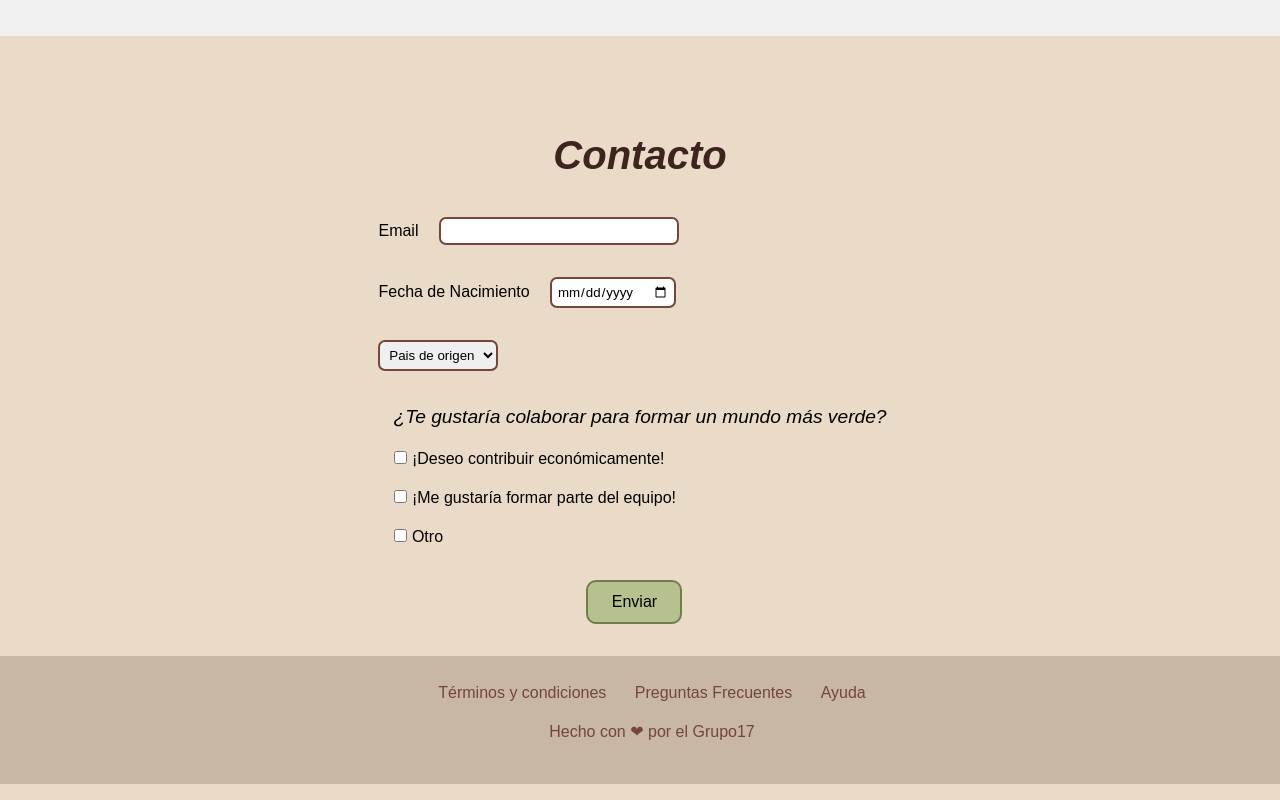
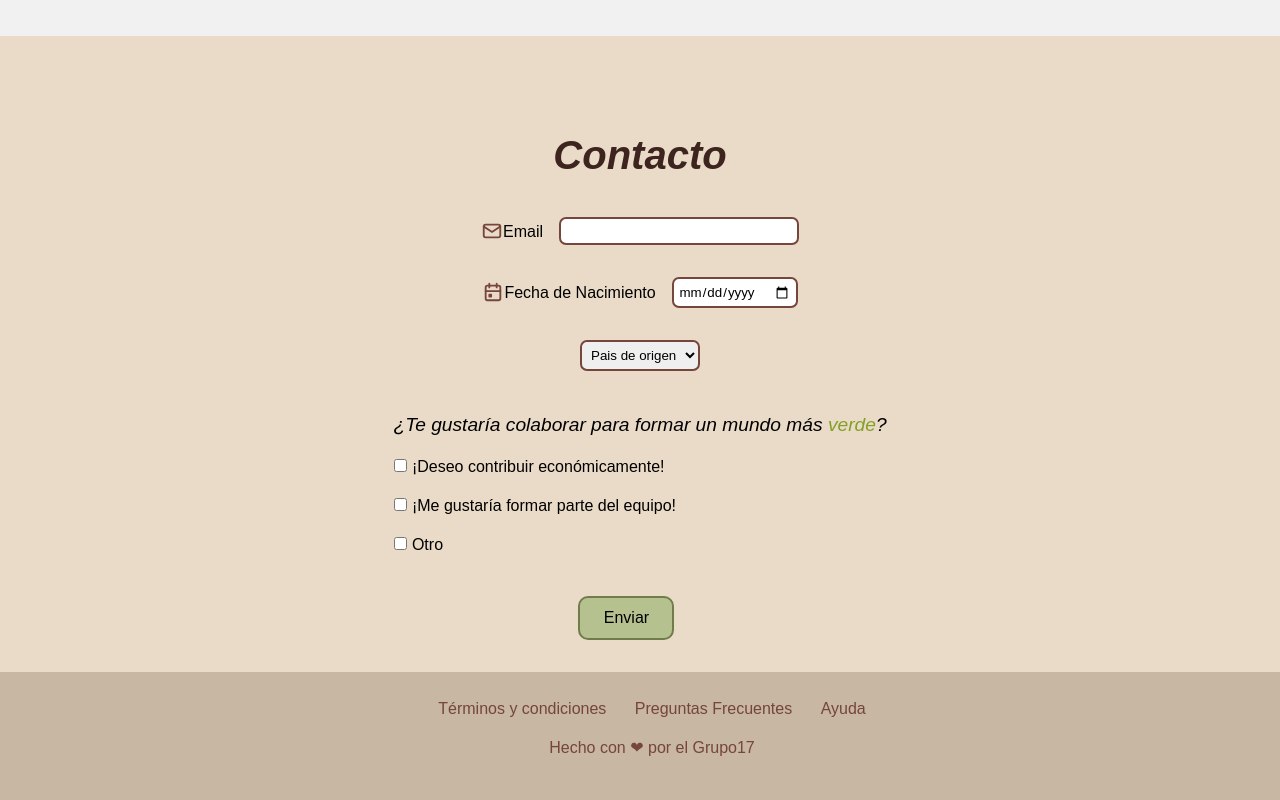
Before and after one commit to VillalbaAgustin/HojaVerde, a plain HTML site: page index.html in a window 1280 px wide. Shown: the part 2934-3734 px from the top of the page. Drawn offline with Linux system fonts and the light colour scheme; a web font is replaced by a local one.

Commit message:
Corrección de estilos en contacto

```diff
--- a/index.html
+++ b/index.html
@@ -241,12 +241,30 @@
       <form action="#" id="form" method="GET" novalidate>
         <div class="error" id="error-lastname"></div>
         <div class="form-control">
-          <label>Email</label>
-          <input type="email" required name="email" id="email">
+          <div class="email">
+            <svg xmlns="http://www.w3.org/2000/svg" class="icon icon-tabler icon-tabler-mail" width="22" height="22" viewBox="0 0 24 24" stroke-width="2" stroke="#76453b" fill="none" stroke-linecap="round" stroke-linejoin="round">
+              <path stroke="none" d="M0 0h24v24H0z" fill="none"/>
+              <path d="M3 7a2 2 0 0 1 2 -2h14a2 2 0 0 1 2 2v10a2 2 0 0 1 -2 2h-14a2 2 0 0 1 -2 -2v-10z" />
+              <path d="M3 7l9 6l9 -6" />
+            </svg>
+
+            <label>Email</label>
+          </div>
+            <input type="email" required name="email" id="email">
         </div>
         <div class="error" id="error-email"></div>
         <div class="form-control">
-          <label id="label-birthdate">Fecha de Nacimiento</label>
+          <div class="fecha">
+            <svg xmlns="http://www.w3.org/2000/svg" class="icon icon-tabler icon-tabler-calendar-event" width="22" height="22" viewBox="0 0 24 24" stroke-width="2" stroke="#76453b" fill="none" stroke-linecap="round" stroke-linejoin="round">
+              <path stroke="none" d="M0 0h24v24H0z" fill="none"/>
+              <path d="M4 5m0 2a2 2 0 0 1 2 -2h12a2 2 0 0 1 2 2v12a2 2 0 0 1 -2 2h-12a2 2 0 0 1 -2 -2z" />
+              <path d="M16 3l0 4" />
+              <path d="M8 3l0 4" />
+              <path d="M4 11l16 0" />
+              <path d="M8 15h2v2h-2z" />
+            </svg>
+            <label id="label-birthdate">Fecha de Nacimiento</label>
+          </div>
           <input type="date" required name="birthdate" id="birthdate">
         </div>
         <div class="form-control">
@@ -265,7 +283,7 @@
           </select>
         </div>
         <div class="form-motivo">
-          <span>¿Te gustaría colaborar para formar un mundo más verde?</span>
+          <span>¿Te gustaría colaborar para formar un mundo más <span class="verde">verde</span>?</span>
           <div class="motivo">
             <input type="checkbox" id="motivo">
             <label for="motivo">¡Deseo contribuir económicamente!</label>
@@ -279,7 +297,7 @@
             <label for="motivo">Otro</label>
           </div>
         </div>
-        <button type="submit">Enviar</button>
+        <button  type="submit">Enviar</button>
       </form>
     </section>
 
--- a/static/css/style.css
+++ b/static/css/style.css
@@ -437,10 +437,17 @@ span{
 }
 
 .form-control{
+  display: flex;
+  justify-content: center;
+  align-items: center;
   margin: 1rem;
 }
 
-.form-motivo, .motivo{
+.form-motivo{
+  margin: 1.5rem;
+}
+
+.motivo{
   margin: 1rem;
 }
 
@@ -457,7 +464,14 @@ span{
 #email{
   width: 15rem;
 }
-
+.email, .fecha{
+  display: flex;
+}
+.verde{
+  color: #84a027;
+  margin: 0px;
+  padding: 0px;
+}
 #country{
   padding: 0.3rem;
   border: solid 0.15rem #76453b;
```
